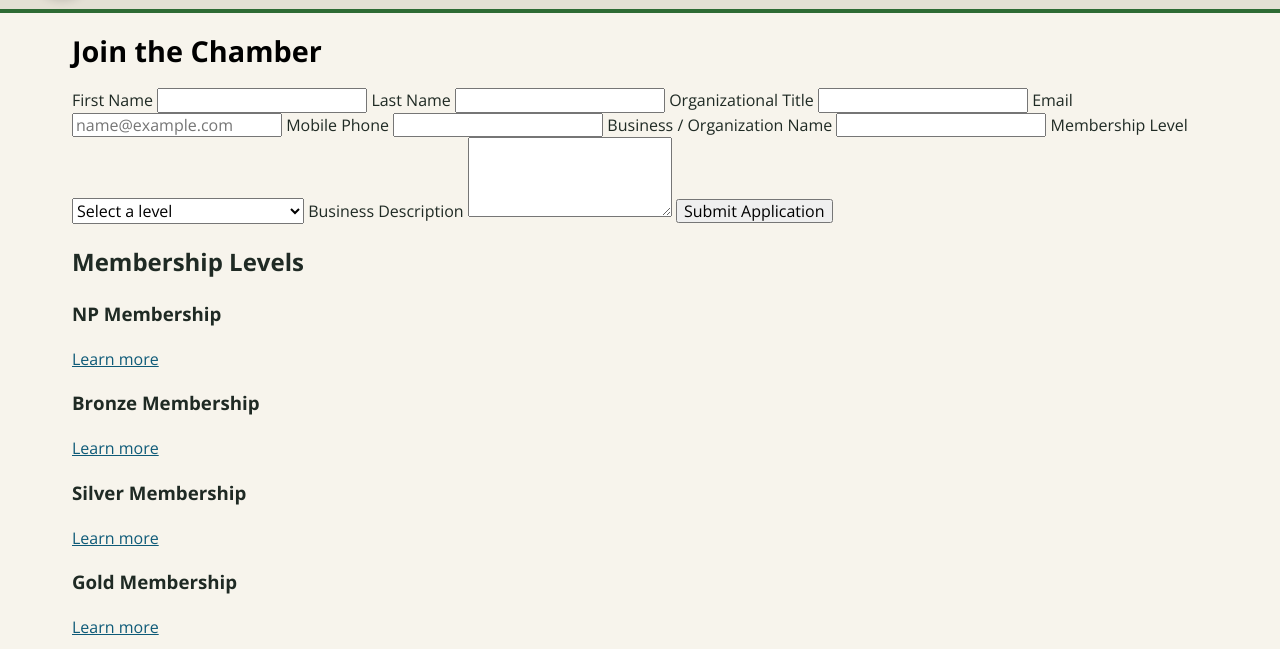
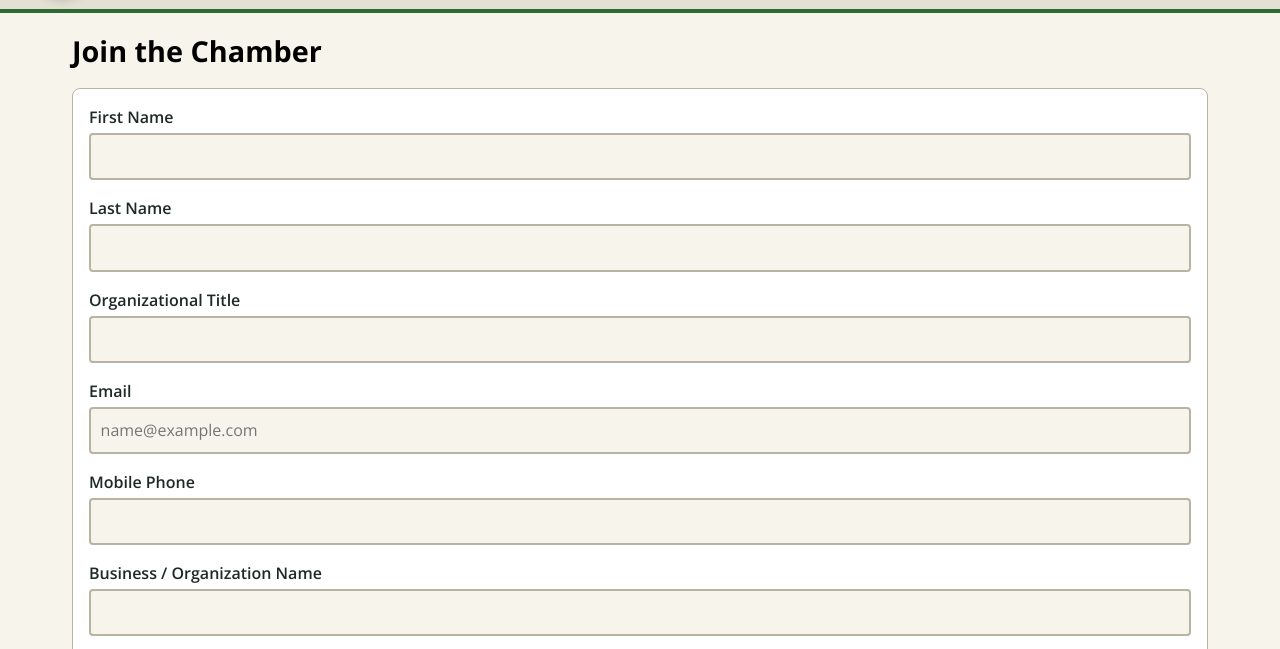
Before and after one commit to MarcioBelucci/wdd231, a plain HTML site: page chamber/join.html in a window 1280 px wide. Shown: the part 75-724 px from the top of the page. Drawn offline with nearby package versions, Linux system fonts and the light colour scheme.

Commit message:
Add thank you page functionality with form handling and styling

```diff
--- a/chamber/styles/small.css
+++ b/chamber/styles/small.css
@@ -432,3 +432,172 @@ footer a {
 .spotlight-card p {
   margin: 0.25rem 0;
 }
+
+/* ---------- Form ---------- */
+.join-layout {
+  display: grid;
+  gap: 1.5rem;
+  grid-template-columns: 1fr;
+}
+
+.join-form {
+  display: grid;
+  gap: 1rem;
+  padding: 1rem;
+  background: var(--card);
+  border: 1px solid var(--border);
+  border-radius: 8px;
+}
+
+.join-form label {
+  display: grid;
+  gap: 0.25rem;
+  font-weight: 600;
+}
+
+.join-form input,
+.join-form select,
+.join-form textarea {
+  width: 100%;
+  padding: 0.6rem;
+  font: inherit;
+  font-weight: 400;
+  background: var(--bg);
+  color: var(--text);
+  border: 2px solid var(--border);
+  border-radius: 4px;
+}
+
+.join-form input:focus-visible,
+.join-form select:focus-visible,
+.join-form textarea:focus-visible {
+  outline: 3px solid var(--secondary);
+  outline-offset: 1px;
+}
+
+.join-form input:user-invalid {
+  border-color: var(--accent);
+}
+
+.join-form button {
+  padding: 0.75rem 1.5rem;
+  font: inherit;
+  font-weight: 700;
+  background: var(--cta-bg);
+  color: var(--cta-text);
+  border: none;
+  border-radius: 6px;
+  cursor: pointer;
+}
+
+/* ---------- Cards ---------- */
+.levels {
+  display: grid;
+  gap: 1rem;
+  align-content: start;
+}
+
+.levels h2 {
+  margin: 0;
+  color: var(--heading);
+}
+
+.level-card {
+  padding: 1rem;
+  background: var(--card);
+  border: 1px solid var(--border);
+  border-top: 6px solid var(--border);
+  border-radius: 8px;
+  opacity: 0;
+  animation: card-in 0.7s ease-out forwards;
+}
+
+.level-card h3 {
+  margin: 0 0 0.5rem;
+}
+
+.level-card a {
+  color: var(--link);
+  font-weight: 600;
+}
+
+.level-card.np {
+  border-top-color: var(--primary);
+  animation-delay: 0.1s;
+}
+
+.level-card.bronze {
+  border-top-color: var(--accent);
+  animation-delay: 0.3s;
+}
+
+.level-card.silver {
+  border-top-color: var(--secondary);
+  animation-delay: 0.5s;
+}
+
+.level-card.gold {
+  border-top-color: var(--heading);
+  animation-delay: 0.7s;
+}
+
+@keyframes card-in {
+  from { opacity: 0; transform: translateY(20px); }
+  to { opacity: 1; transform: translateY(0); }
+}
+
+@media (prefers-reduced-motion: reduce) {
+  .level-card { animation: none; opacity: 1; }
+}
+
+/* ---------- Modals ---------- */
+dialog {
+  max-width: min(90vw, 28rem);
+  padding: 1.5rem;
+  background: var(--card);
+  color: var(--text);
+  border: 2px solid var(--border);
+  border-radius: 8px;
+}
+
+dialog::backdrop {
+  background: rgba(0, 0, 0, 0.6);
+}
+
+dialog h2 {
+  margin-top: 0;
+  color: var(--heading);
+}
+
+.close-modal {
+  padding: 0.5rem 1.25rem;
+  font: inherit;
+  font-weight: 700;
+  background: var(--panel);
+  color: var(--text);
+  border: 2px solid var(--border);
+  border-radius: 4px;
+  cursor: pointer;
+}
+
+/* ---------- Thank you ---------- */
+.summary {
+  padding: 1rem;
+  background: var(--card);
+  border: 1px solid var(--border);
+  border-radius: 8px;
+}
+
+.summary h2 {
+  margin-top: 0;
+  color: var(--heading);
+}
+
+.summary dt {
+  font-weight: 700;
+}
+
+.summary dd {
+  margin: 0 0 0.75rem;
+  overflow-wrap: anywhere;
+}
```
Also changed, not shown: chamber/scripts/thankyou.js (added, +14 -0 lines), chamber/thankyou.html (+2 -2 lines).
